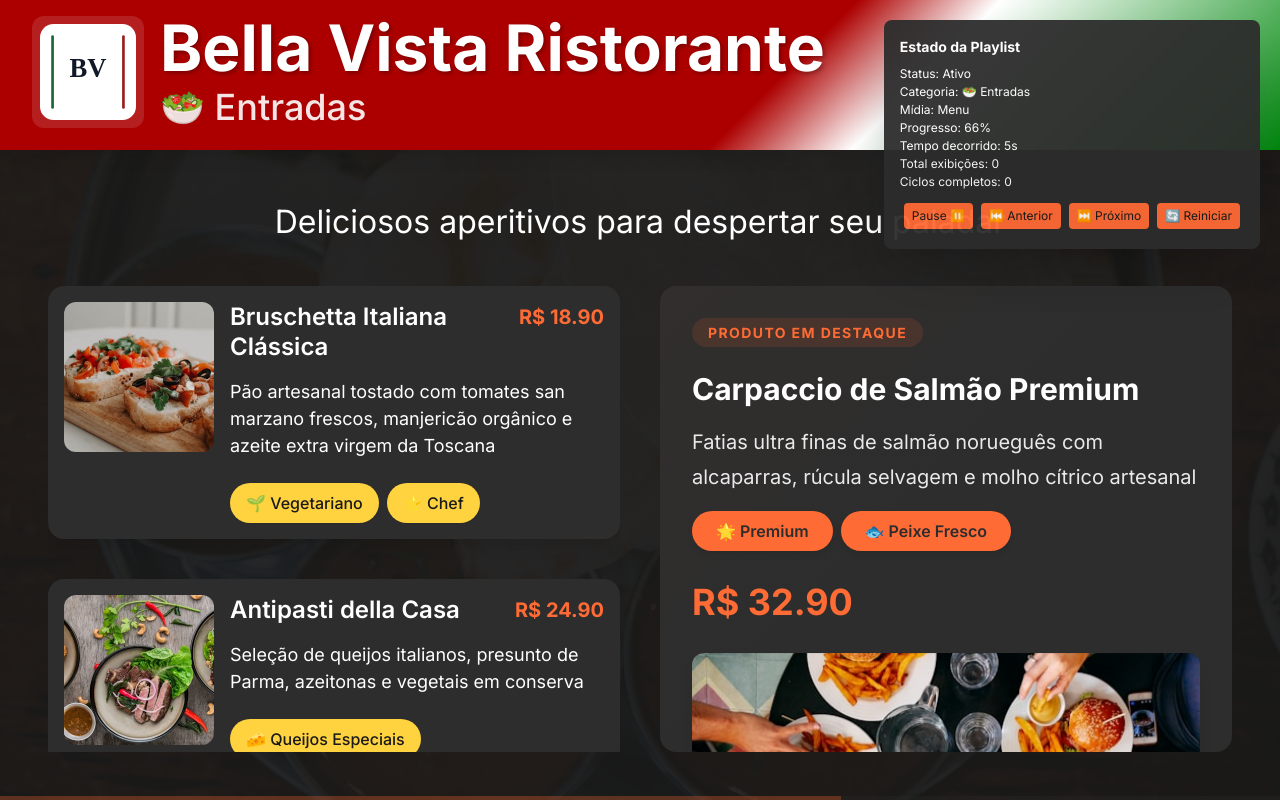
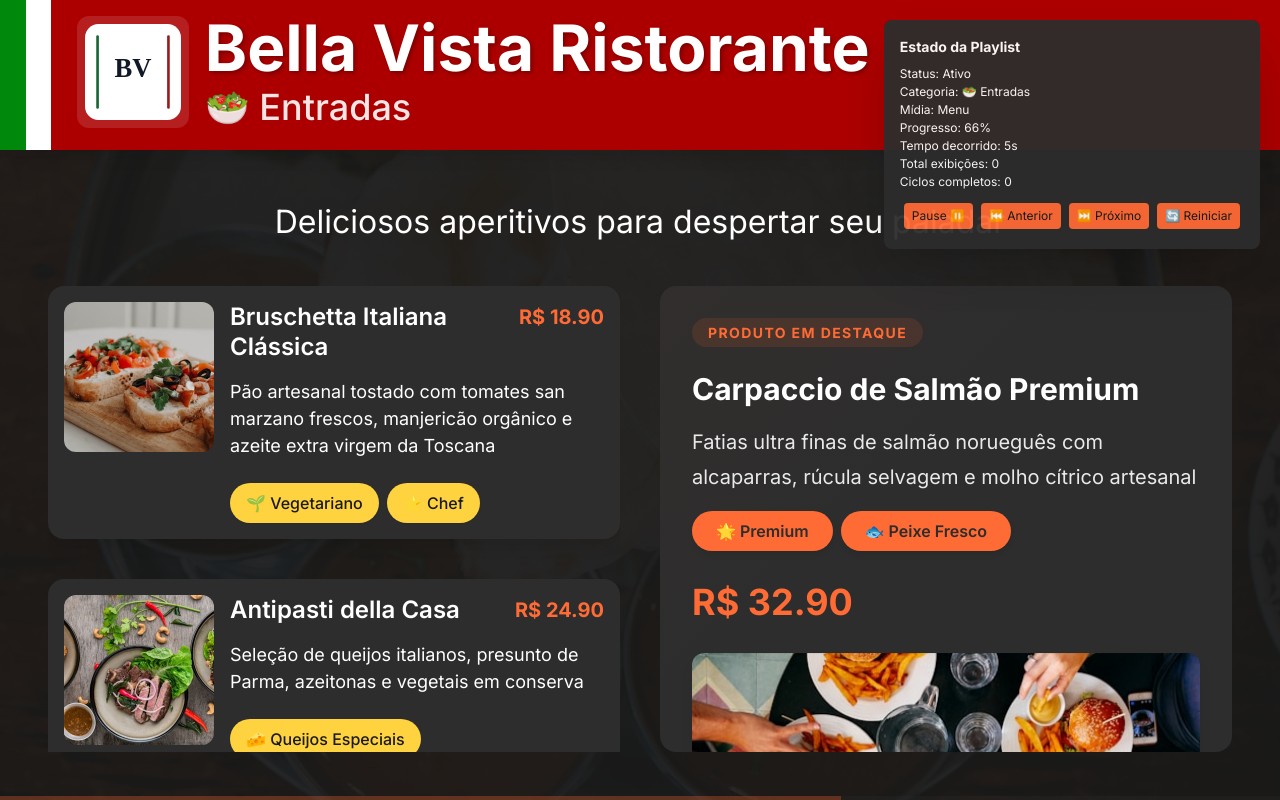
Before and after one commit to caversan/digital-menu-board, a React (Vite) app: page / in a window 1280 px wide. Built offline with nearby package versions, Linux system fonts and the light colour scheme.

Commit message:
ajustes no header

```diff
--- a/src/features/menu-board/components/MenuBoard.styles.ts
+++ b/src/features/menu-board/components/MenuBoard.styles.ts
@@ -51,7 +51,12 @@ export const BoardContainer = styled.div<{ $backgroundImage?: string }>`
 
 export const Header = styled.header`
   padding: ${({ theme }) => theme.spacing.md} ${({ theme }) => theme.spacing.xl};
-  background: linear-gradient(135deg, #ac0000 0%, #ac0000 60%, #ffffff 70%, #00880d 100%);
+  background: linear-gradient(to right,
+    #00880d 0%, #00880d 2%,
+    #ffffff 2%, #ffffff 4%,
+    #ac0000 4%, #ac0000 100%
+  );
+  padding-left: 6%;
   display: grid;
   grid-template-columns: 84px 1fr;
   gap: ${({ theme }) => theme.spacing.md};
@@ -303,6 +308,7 @@ export const FeaturedContainer = styled.div`
   display: flex;
   flex-direction: column;
   gap: ${({ theme }) => theme.spacing.lg};
+  width: 100%;
   height: 100%;
   position: relative;
   overflow: hidden;
```
